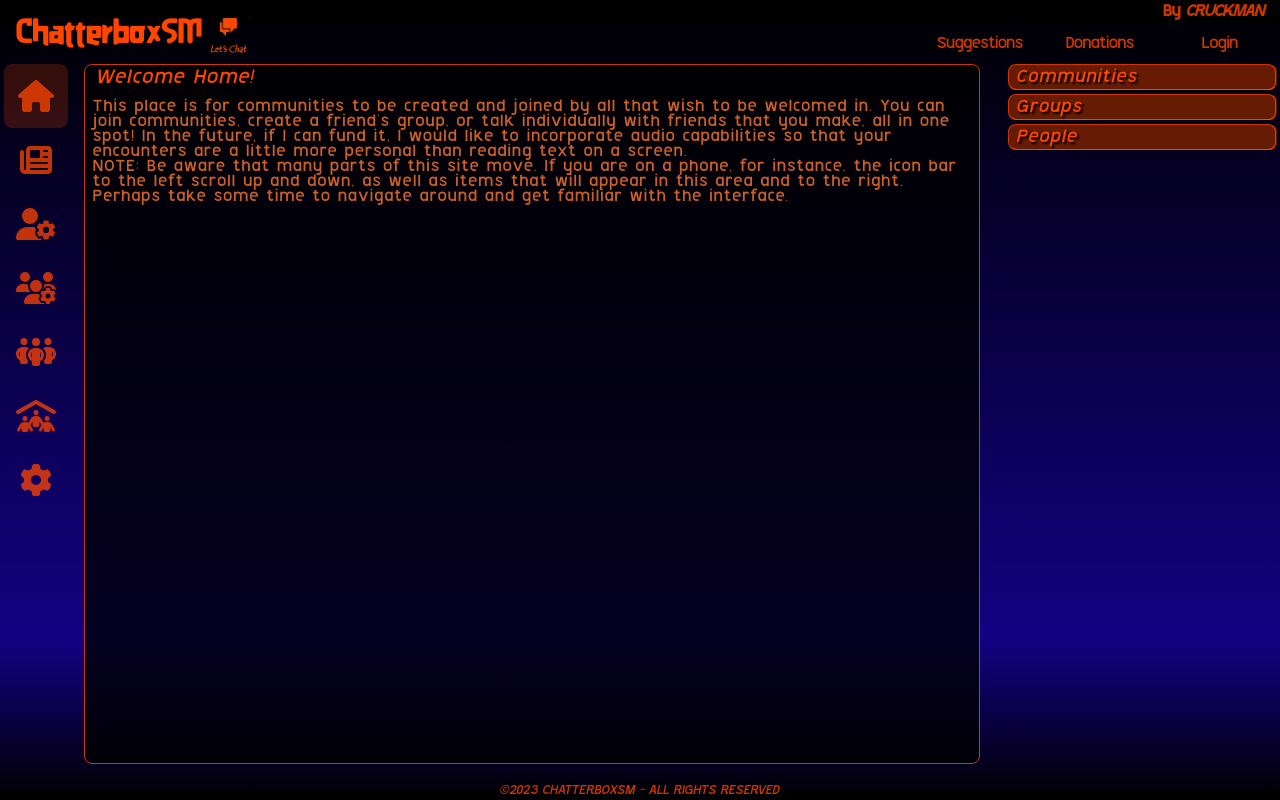
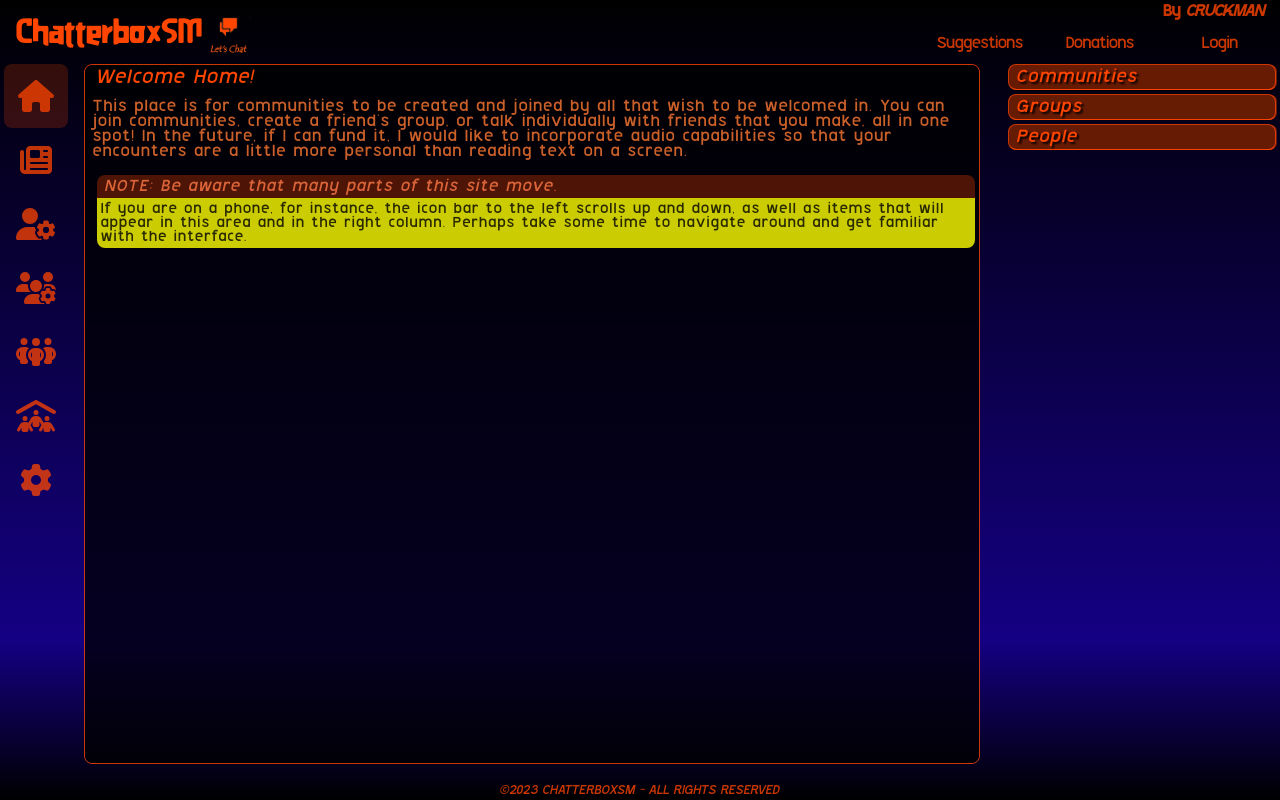
Before and after one commit to cruckman900/challenger_demo, a React (Create React App) app: page / in a window 1280 px wide. Built offline with nearby package versions, Linux system fonts and the light colour scheme.

Commit message:
added a note component, used on home page. changed overflow to auto on main and right

```diff
--- a/src/Main/Main.js
+++ b/src/Main/Main.js
@@ -9,6 +9,7 @@ import FriendSettings from './Pages/FriendSettings/friendSettings';
 import GroupSettings from './Pages/GroupSettings/groupSettings';
 import CommunitySettings from './Pages/CommunitySettings/communitySettings';
 import NewFeatures from './Pages/NewFeatures/newFeatures';
+import SystemSettings from './Pages/SystemSettings/systemSettings';
 import classes from './main.module.css';
 
 class Main extends Component {
@@ -25,6 +26,7 @@ class Main extends Component {
                     <Route path="/groupSettings" element={ <GroupSettings /> } />
                     <Route path="/communitySettings" element={ <CommunitySettings /> } />
                     <Route path="/newFeatures" element={ <NewFeatures /> } />
+                    <Route path="/systemSettings" element={ <SystemSettings /> } />
                 </Routes>
             </div>
         );
--- a/src/Main/Pages/Home/home.js
+++ b/src/Main/Pages/Home/home.js
@@ -1,8 +1,6 @@
 import React, { Fragment } from "react";
 import DefaultPage from "../../../UI/DefaultPage/DefaultPage";
-import Card from "../../../UI/Card/Card";
-import BodyHeader from "../../../UI/BodyHeader/BodyHeader";
-import classes from './home.module.css';
+import Note from "../../../UI/Note/Note";
 
 export default function home() {
     return (
@@ -13,10 +11,10 @@ export default function home() {
                     or talk individually with friends that you make, all in one spot!  In the future, if I can fund it, I would like to incorporate audio capabilities
                     so that your encounters are a little more personal than reading text on a screen.
                 </div>
-                <div>
-                    NOTE:  Be aware that many parts of this site move.  If you are on a phone, for instance, the icon bar to the left scroll up and down, as well as items that
-                    will appear in this area and to the right.  Perhaps take some time to navigate around and get familiar with the interface.
-                </div>
+                <Note headerText="NOTE: Be aware that many parts of this site move.">
+                    If you are on a phone, for instance, the icon bar to the left scrolls up and down, as well as items that
+                    will appear in this area and in the right column.  Perhaps take some time to navigate around and get familiar with the interface.
+                </Note>
             </DefaultPage>
         </Fragment>
     );
--- a/src/UI/DefaultPage/DefaultPage.module.css
+++ b/src/UI/DefaultPage/DefaultPage.module.css
@@ -27,7 +27,7 @@
 .body {
     display: block;
     height: calc(100vh - 9rem);
-    overflow: scroll;
+    overflow: auto;
     -ms-overflow-style: none;
     text-align: start;
     padding: .5rem;
--- /dev/null
+++ b/src/UI/Note/Note.js
@@ -0,0 +1,11 @@
+import React from "react";
+import classes from './Note.module.css';
+
+export default function Note(props) {
+    return (
+        <div className={classes.note}>
+            <div className={classes.noteHeader}>{props.headerText}</div>
+            <div className={classes.noteBody}>{props.children}</div>
+        </div>
+    );
+}
--- /dev/null
+++ b/src/UI/Note/Note.module.css
@@ -0,0 +1,29 @@
+.note {
+    margin: 1rem;
+    margin-left: .25rem;
+    margin-right: .25rem;
+    width: 100%;
+}
+
+.noteHeader {
+    font-family: "ShackleItalic";
+    font-size: 1rem;
+    background: rgba(255, 69, 0, .3);
+    color: rgba(255, 120, 70, .8);
+    border-top-left-radius: 8px;
+    border-top-right-radius: 8px;
+    padding: .25rem;
+    padding-left: .5rem;
+    padding-right: .5rem;
+}
+
+.noteBody {
+    font-family: "ShackleRegular";
+    font-size: .9rem;
+    font-weight: 400;
+    background: rgba(255, 255, 0, .8);
+    color: rgba(0, 0, 0, .8);
+    border-bottom-left-radius: 8px;
+    border-bottom-right-radius: 8px;
+    padding: .25rem;
+}
--- a/src/UI/RightContainer/RightContainer.module.css
+++ b/src/UI/RightContainer/RightContainer.module.css
@@ -5,7 +5,7 @@
     right: 0;
     width: 16.75rem;
     height: calc(100vh - 6rem);
-    overflow: scroll;
+    overflow: auto;
     -ms-overflow-style: none;
     padding-right: .25rem;
 }
```
